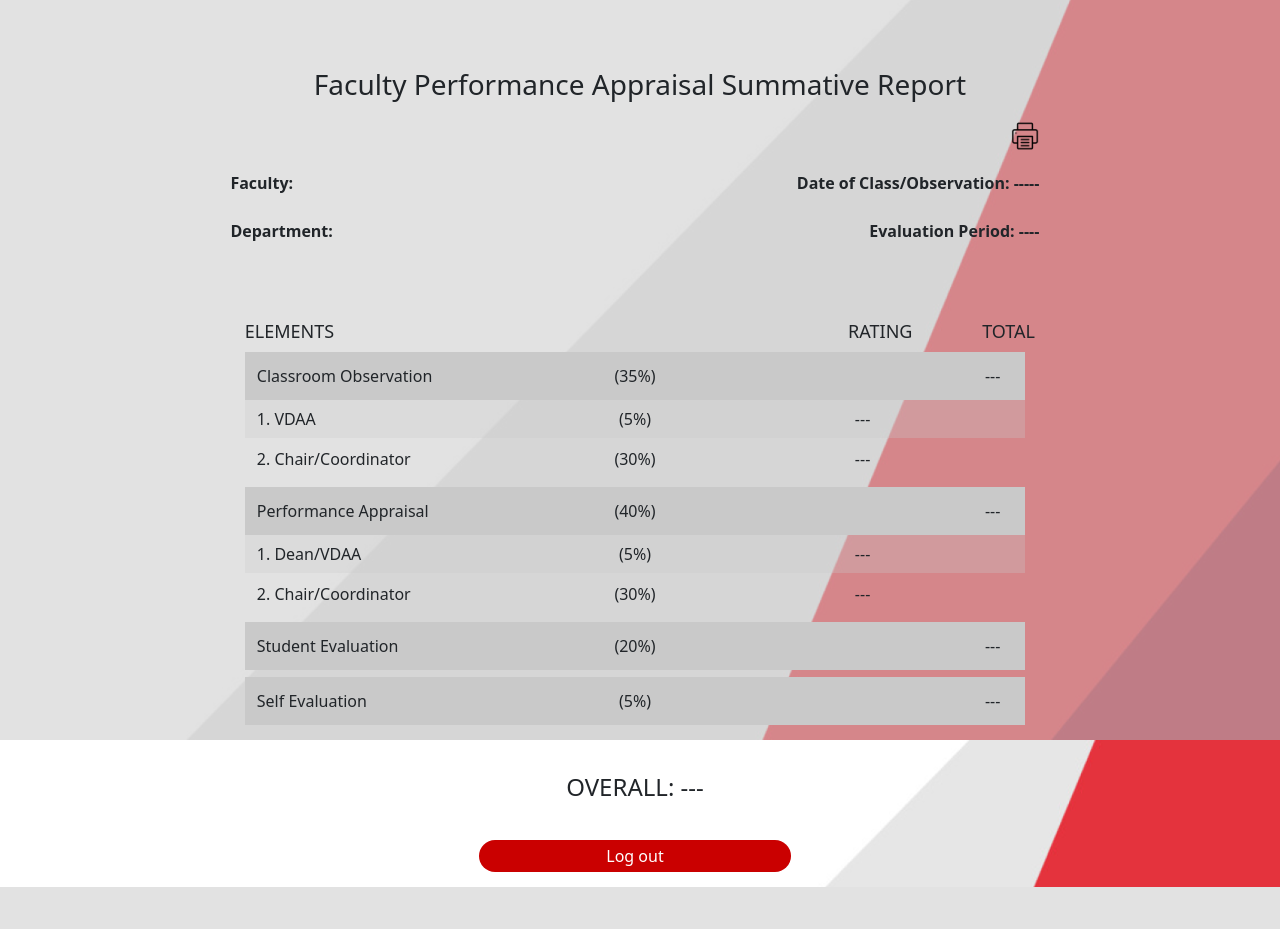
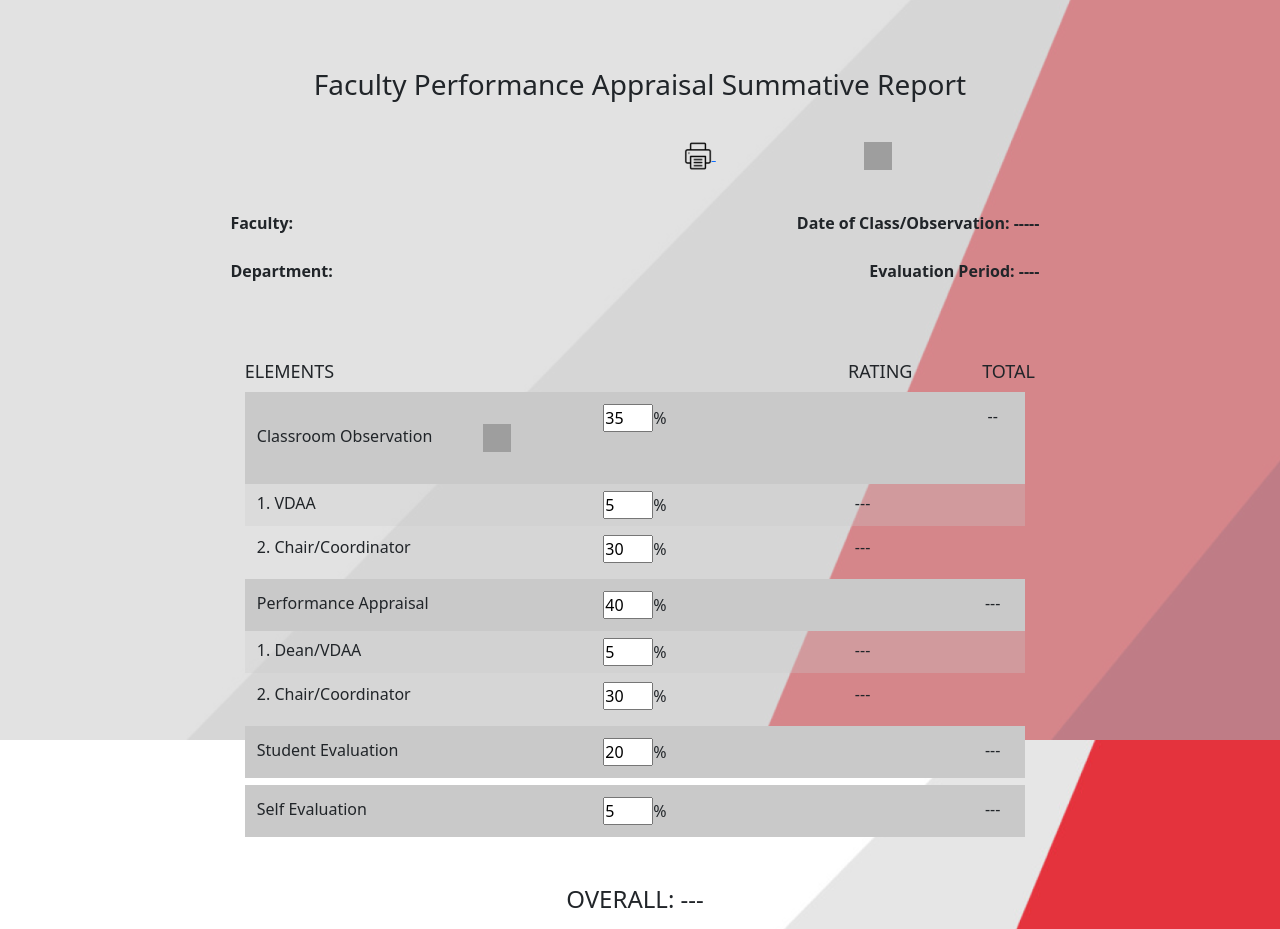
Before and after one commit to FranchescaManas/Capstone, a PHP site: page /capstone2/shared/reports/report.php in a window 1280 px wide. Shown: the part 60-989 px from the top of the page. Before the commit the page ends 947 px from the top, so only its background shows below. Run offline with PHP 8.4, Linux system fonts and the light colour scheme; a user stored in the database is signed in; data that the repository does not hold is empty; grey boxes are pictures that could not be loaded.

Commit message:
modified reports page

```diff
--- a/admin/admin-navmenubar.php
+++ b/admin/admin-navmenubar.php
@@ -24,7 +24,7 @@
 
         $formcount = $form->getFormID($_SESSION['user_id'], $_SESSION['role']);
 
-        if (count($formcount) > 1)  {
+        if (count($formcount) >= 1)  {
             ?>
             <li class="sidebar-item">
                 <a href="../shared/forms/form.php">Forms</a>
--- /dev/null
+++ b/shared/reports/report.js
@@ -0,0 +1,5 @@
+$(document).ready(function() {
+    //if edit-report button is clicked, toggle the inputs to be visible
+    //else, just diplsay the inputs values
+
+});
--- a/shared/reports/report.php
+++ b/shared/reports/report.php
@@ -66,6 +66,18 @@ $role = $_SESSION['role'];
         button{
             width: 40%;
         }
+        .inputs.enabled{
+            width: 50px !important;
+            padding: 0 !important;
+        }
+        .inputs.disabled{
+            width: 50px !important;
+            padding: 0 !important;
+        }
+        .icon{
+            background-color:transparent !important;
+            width: fit-content !important";
+        }
     </style>
 
 
@@ -88,9 +100,12 @@ $role = $_SESSION['role'];
 
 
     <div style="text-align: right; margin: 2% 11% 2% 10%;">
-        <a href="default.asp">
+        <a href="">
             <img src="../../assets/images/print.png" alt="Print" style="width:28px;height:28px;">
         </a>
+        <button class="icon" id="edit-report">
+            <img src="https://cdn-icons-png.flaticon.com/512/7398/7398464.png" alt="" width="28px" height="28px">
+        </button>
     </div>
     <div class="report-header" style=" ">
 
@@ -125,17 +140,42 @@ $role = $_SESSION['role'];
                             TOTAL
                         </div>
                     </div>
+                    <?php
+                    // $forms = getForms();
+                    // foreach($forms as $id => $name){
+                        ?>
+                        <!-- <div class="row" id="head">
+                            <div class="col-5">
+                                <?= $name?>
+                            </div>
+                            <div class="col-2" id="center">
+                                (35%)
+                            </div>
+                            <div class="col-4" id="center">
+                            </div>
+                            <div class="col-1" id="center">
+                                ---
+                            </div>
+                        </div> -->
+                        <?php
+                    // }
+                    ?>
                     <div class="row" id="head">
                         <div class="col-5">
                             Classroom Observation
+                            <button class="icon">
+                            <img src="https://cdn.icon-icons.com/icons2/2761/PNG/512/plus_insert_add_rectangle_icon_176436.png" alt=""
+                            width="28px" height="28px">
+                        </button>
                         </div>
                         <div class="col-2" id="center">
-                            (35%)
+                        <input type="number" class="inputs enabled" name="numberInput" min="1" max="100" value="35">%
+
                         </div>
                         <div class="col-4" id="center">
                         </div>
                         <div class="col-1" id="center">
-                            ---
+                            --
                         </div>
                     </div>
                     <div class="row" id="content">
@@ -143,7 +183,8 @@ $role = $_SESSION['role'];
                             1. VDAA
                         </div>
                         <div class="col-2" id="center">
-                            (5%)
+                        <input type="number" class="inputs enabled" name="numberInput" min="1" max="100" value="5">%
+
                         </div>
                         <div class="col-2" id="center">
                         </div>
@@ -156,7 +197,8 @@ $role = $_SESSION['role'];
                             2. Chair/Coordinator
                         </div>
                         <div class="col-2" id="center">
-                            (30%)
+                        <input type="number" class="inputs enabled" name="numberInput" min="1" max="100" value="30">%
+
                         </div>
                         <div class="col-2" id="center">
                         </div>
@@ -172,7 +214,8 @@ $role = $_SESSION['role'];
                             Performance Appraisal
                         </div>
                         <div class="col-2" id="center">
-                            (40%)
+                        <input type="number" class="inputs enabled" name="numberInput" min="1" max="100" value="40">%
+
                         </div>
                         <div class="col-4" id="center">
                         </div>
@@ -185,7 +228,8 @@ $role = $_SESSION['role'];
                             1. Dean/VDAA
                         </div>
                         <div class="col-2" id="center">
-                            (5%)
+                        <input type="number" class="inputs enabled" name="numberInput" min="1" max="100" value="5">%
+
                         </div>
                         <div class="col-2" id="center">
                         </div>
@@ -198,7 +242,8 @@ $role = $_SESSION['role'];
                             2. Chair/Coordinator
                         </div>
                         <div class="col-2" id="center">
-                            (30%)
+                        <input type="number" class="inputs enabled" name="numberInput" min="1" max="100" value="30">%
+
                         </div>
                         <div class="col-2" id="center">
                         </div>
@@ -214,7 +259,8 @@ $role = $_SESSION['role'];
                             Student Evaluation
                         </div>
                         <div class="col-2" id="center">
-                            (20%)
+                        <input type="number" class="inputs enabled" name="numberInput" min="1" max="100" value="20">%
+
                         </div>
                         <div class="col-4" id="center">
                         </div>
@@ -230,7 +276,8 @@ $role = $_SESSION['role'];
                             Self Evaluation
                         </div>
                         <div class="col-2" id="center">
-                            (5%)
+                        <input type="number" class="inputs enabled" name="numberInput" min="1" max="100" value="5">%
+
                         </div>
                         <div class="col-4" id="center">
                         </div>
@@ -244,7 +291,7 @@ $role = $_SESSION['role'];
 
 
                     <form action="#" method="post" class="w-100" style="  display: flex; justify-content: center;">
-                         <button type="submit" name="btn-logout"  class="rounded-pill py-1">Log out</button>
+                         <!-- <button type="submit" name="btn-logout"  class="rounded-pill py-1">Log out</button> -->
                      </form>
                     </div>
 
@@ -270,6 +317,7 @@ $role = $_SESSION['role'];
         integrity="sha384-HwwvtgBNo3bZJJLYd8oVXjrBZt8cqVSpeBNS5n7C8IVInixGAoxmnlMuBnhbgrkm"
         crossorigin="anonymous"></script>
     <script src="../js/response-form-jquery.js"></script>
+    <script src="../reports/report.js"></script>
 
 </body>
 
--- a/shared/shared-functions.php
+++ b/shared/shared-functions.php
@@ -858,5 +858,23 @@ function computeForm($formID, $percentage){
 
 }
 
+function userTypes(){
+    $conn = connection();
+    // create an sql query that will select distinct user roles from user table
+    //if user is admin, return the admin_level from admin table based on user_id from usertable
+    //else return just the role from user table
+    $sql = "SELECT DISTINCT
+            CASE
+                WHEN u.role IN ('faculty', 'admin') AND a.user_id IS NOT NULL THEN CONCAT(a.admin_level)
+                ELSE u.role
+                END AS formatted_user_type,
+                u.role AS original_user_role
+            FROM users u
+            LEFT JOIN admin a ON u.user_id = a.user_id";
+
+    $result = $conn->query($sql);
+
+}
+
 
 ?>
```
Also changed, not shown: admin/admin-dashboard.php (+25 -8 lines).
